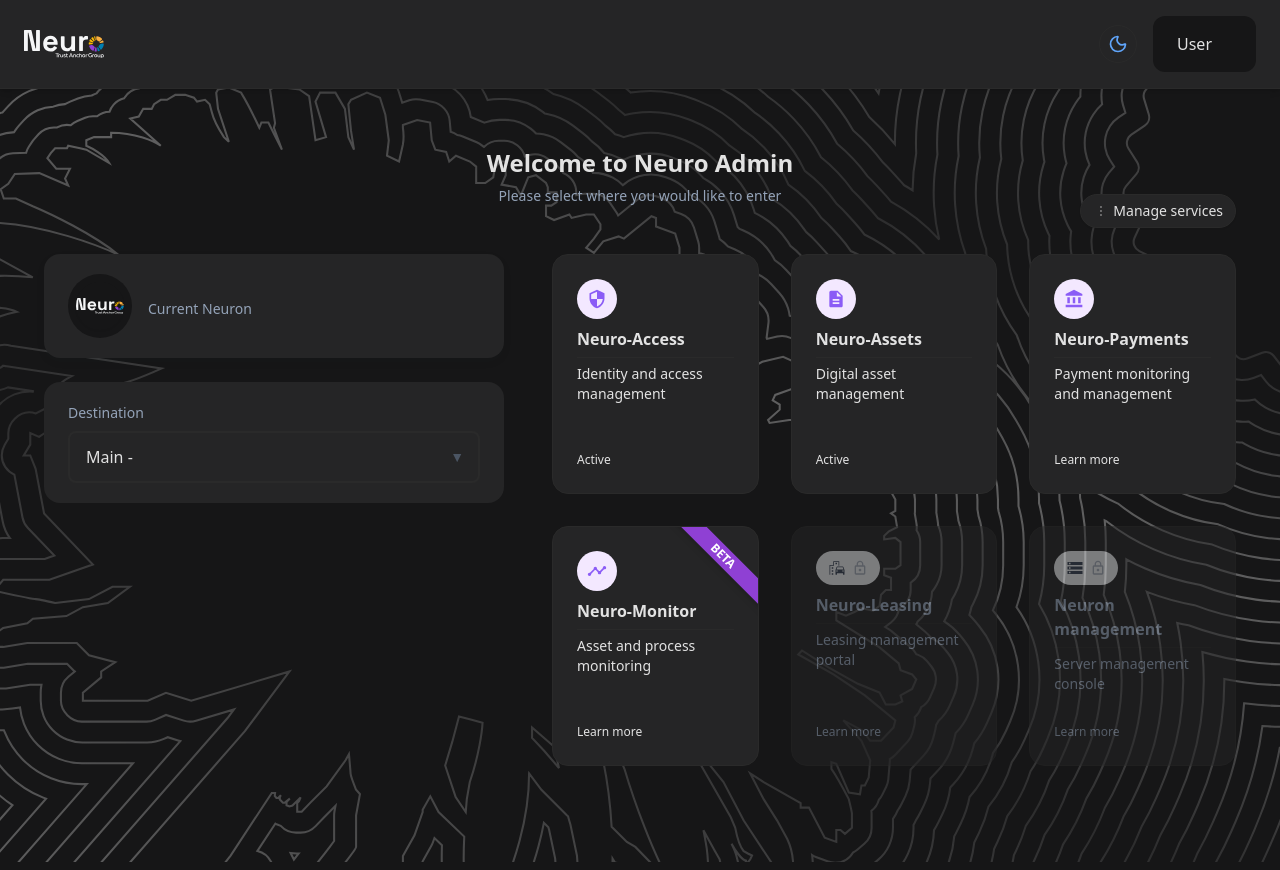
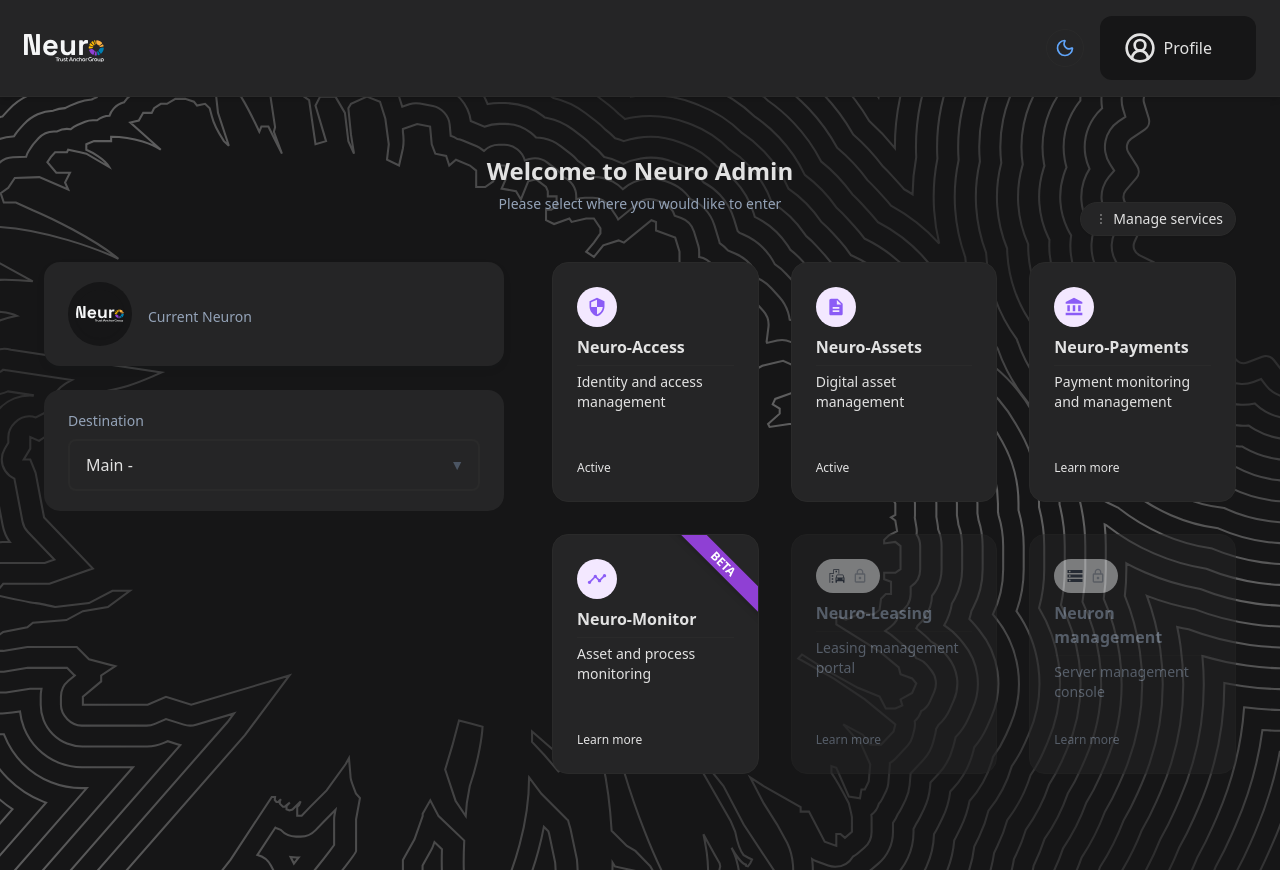
Before and after one commit to Trust-Anchor-Group/Neuro-Admin, a Next.js app: page /landingpage in a window 1280 px wide. Built offline with nearby package versions, Linux system fonts and the light colour scheme; no server answers.

Commit message:
feat: Enhance user avatar display in Navbar with fallback icon and improved name handling

```diff
--- a/src/components/shared/Navbar.js
+++ b/src/components/shared/Navbar.js
@@ -9,7 +9,7 @@ import { Filter } from './Filter'
 import { fetchUserImage } from '@/utils/fetchUserImage'
 import { useLanguage } from '../../../context/LanguageContext'
 import { applyBrandTheme, getInitialMode, toggleMode } from '../../utils/brandTheme';
-import { Sun, Moon } from 'lucide-react'
+import { Sun, Moon, CircleUserRound, } from 'lucide-react'
 
 
 const Navbar = ({ neuroLogo }) => {
@@ -173,7 +173,7 @@ const Navbar = ({ neuroLogo }) => {
         {/* User Dropdown */}
         <div className="relative pr-5">
           <div className="flex items-center gap-2 cursor-pointer">
-            {avatarUrl && (
+            {avatarUrl ? (
               <Image
                 src={avatarUrl}
                 alt="User Avatar"
@@ -181,9 +181,16 @@ const Navbar = ({ neuroLogo }) => {
                 height={32}
                 className="rounded-full shadow-sm"
               />
+            ) : (
+              <CircleUserRound className="w-8 h-8 text-[var(--brand-text-color)]" aria-label="User" />
             )}
             <span className="text-[var(--brand-text-color)] font-medium hidden md:block">
-              {user?.name?.split(' ')[0] || 'User'}
+              {(() => {
+                const raw = user?.name;
+                if (!raw || typeof raw !== 'string') return (t?.navbar?.profile || 'Profile');
+                const first = raw.trim().split(/\s+/)[0];
+                return first || (t?.navbar?.profile || 'Profile');
+              })()}
             </span>
           </div>
 
```
